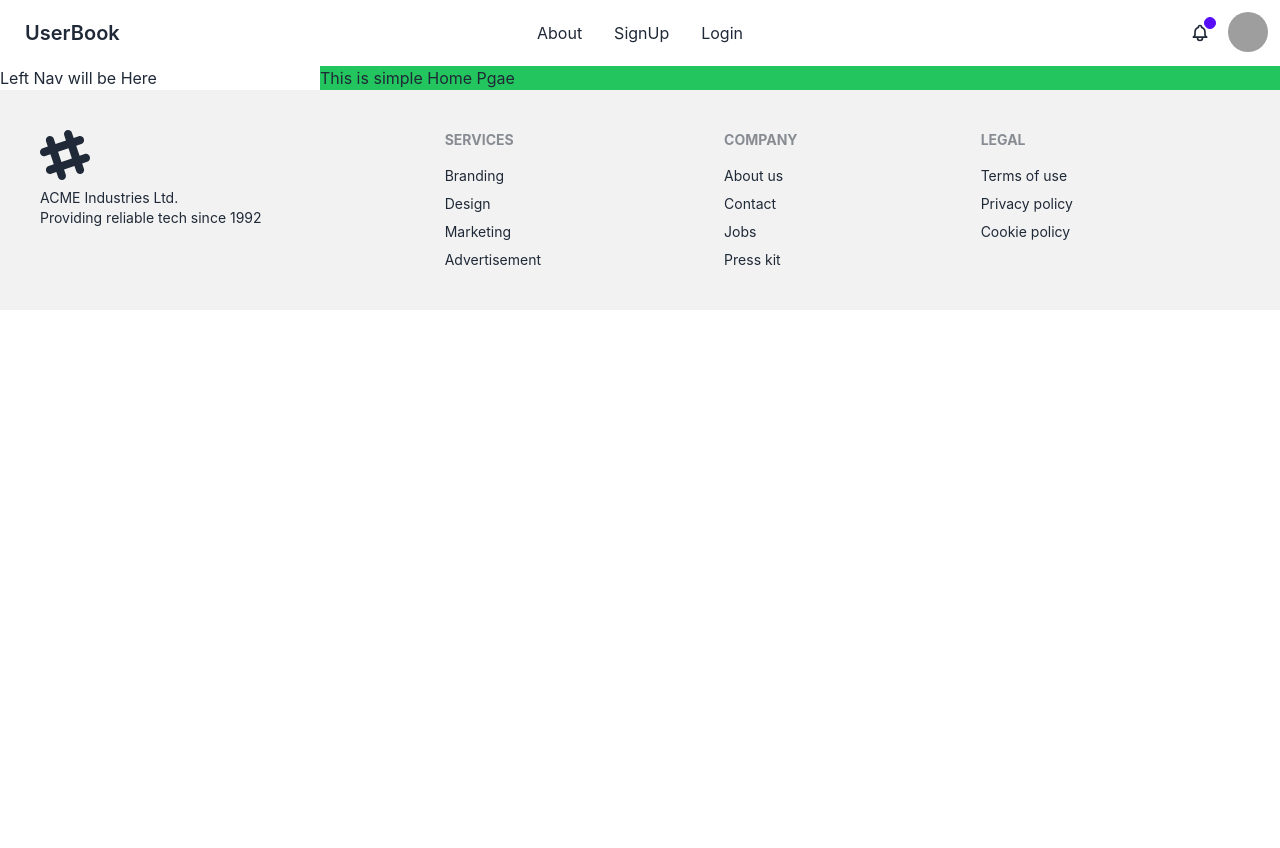
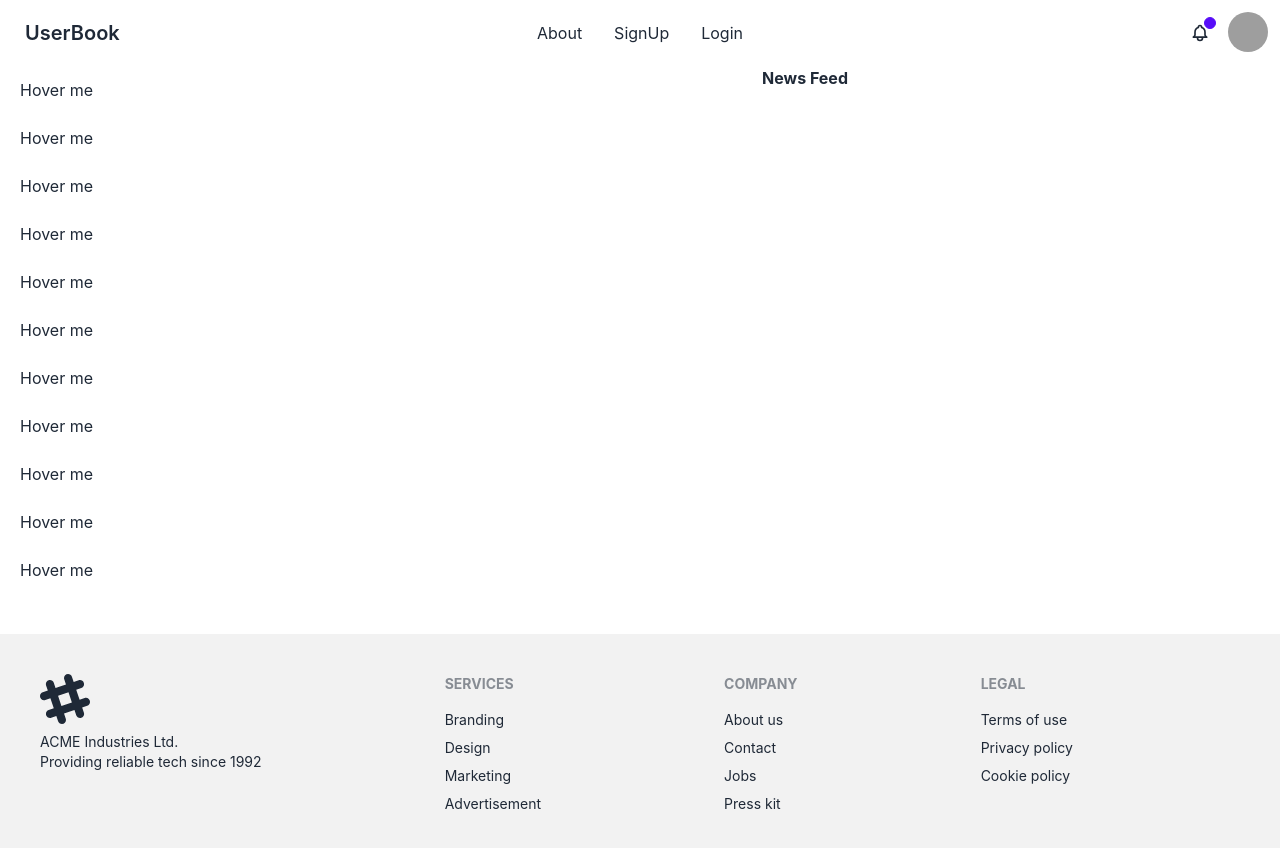
Before and after one commit to masumbillah360/user-book-client, a React (Create React App) app: page /home in a window 1280 px wide. Shown: the top 848 px of the page. Before the commit the page ends 800 px from the top, so only its background shows below. Built offline with nearby package versions, Linux system fonts and the light colour scheme; grey boxes are pictures that could not be loaded.

Commit message:
added left menu bar and make responsive

```diff
--- a/src/App.js
+++ b/src/App.js
@@ -3,7 +3,9 @@ import { router } from "./Router/Router";
 
 function App() {
   return (
-    <RouterProvider router={router} />
+    <div className="container mx-auto">
+      <RouterProvider router={router} />
+    </div>
     // <div className="App">
     //   <input
     //     accept="image/*"
--- a/src/Main/LayoutAuth.js
+++ b/src/Main/LayoutAuth.js
@@ -8,8 +8,8 @@ const LayoutAuth = () => {
   return (
     <div>
       <Header />
-      <div className="grid grid-cols-12">
-        <div className="col-span-3">
+      <div className="grid grid-cols-12 gap-10">
+        <div className="col-span-3 hidden md:block">
           <LeftNav />
         </div>
         <div className="col-span-9">
--- a/src/Pages/Home/Home.js
+++ b/src/Pages/Home/Home.js
@@ -2,8 +2,8 @@ import React from "react";
 
 const Home = () => {
   return (
-    <div className="bg-green-500">
-      <h1>This is simple Home Pgae</h1>
+    <div>
+      <h1 className="text-center font-bold">News Feed</h1>
     </div>
   );
 };
--- a/src/Pages/Shared/Footer/Footer.js
+++ b/src/Pages/Shared/Footer/Footer.js
@@ -2,7 +2,7 @@ import React from "react";
 
 const Footer = () => {
   return (
-    <footer className="footer p-10 bg-base-200 text-base-content">
+    <footer className="footer mt-10 p-10 bg-base-200 text-base-content">
       <div>
         <svg
           width="50"
--- a/src/Pages/Shared/Header/Header.js
+++ b/src/Pages/Shared/Header/Header.js
@@ -1,5 +1,6 @@
 import React from "react";
 import { Link } from "react-router-dom";
+import HeaderLink from "./HeaderLink";
 
 const Header = () => {
   const navMenu = (
@@ -20,7 +21,7 @@ const Header = () => {
     <div className="navbar bg-base-100">
       <div className="navbar-start">
         <div className="dropdown">
-          <label tabIndex={0} className="btn btn-ghost lg:hidden">
+          <label tabIndex={0} className="btn btn-ghost md:hidden">
             <svg
               xmlns="http://www.w3.org/2000/svg"
               className="h-5 w-5"
@@ -41,11 +42,12 @@ const Header = () => {
             className="menu menu-compact dropdown-content mt-3 p-2 shadow bg-base-100 rounded-box w-52"
           >
             {navMenu}
+            <HeaderLink />
           </ul>
         </div>
         <Link className="btn btn-ghost normal-case text-xl">UserBook</Link>
       </div>
-      <div className="navbar-center hidden lg:flex">
+      <div className="navbar-center hidden md:flex">
         <ul className="menu menu-horizontal p-0">{navMenu}</ul>
       </div>
       <div className="navbar-end">
@@ -79,7 +81,7 @@ const Header = () => {
             className="menu menu-compact dropdown-content mt-3 p-2 shadow bg-base-100 rounded-box w-52"
           >
             <li>
-              <Link className="justify-between">
+              <Link to="/home/user" className="justify-between">
                 Profile
                 <span className="badge">New</span>
               </Link>
--- /dev/null
+++ b/src/Pages/Shared/Header/HeaderLink.js
@@ -0,0 +1,43 @@
+import React from "react";
+
+const HeaderLink = () => {
+  return (
+    <ul className="menu d-none bg-base-100 rounded-box">
+      <li className="hover-bordered">
+        <a>Hover me</a>
+      </li>
+      <li className="hover-bordered">
+        <a>Hover me</a>
+      </li>
+      <li className="hover-bordered">
+        <a>Hover me</a>
+      </li>
+      <li className="hover-bordered">
+        <a>Hover me</a>
+      </li>
+      <li className="hover-bordered">
+        <a>Hover me</a>
+      </li>
+      <li className="hover-bordered">
+        <a>Hover me</a>
+      </li>
+      <li className="hover-bordered">
+        <a>Hover me</a>
+      </li>
+      <li className="hover-bordered">
+        <a>Hover me</a>
+      </li>
+      <li className="hover-bordered">
+        <a>Hover me</a>
+      </li>
+      <li className="hover-bordered">
+        <a>Hover me</a>
+      </li>
+      <li className="hover-bordered">
+        <a>Hover me</a>
+      </li>
+    </ul>
+  );
+};
+
+export default HeaderLink;
--- a/src/Pages/Shared/LeftNav/LeftNav.js
+++ b/src/Pages/Shared/LeftNav/LeftNav.js
@@ -1,9 +1,12 @@
 import React from "react";
+import HeaderLink from "../Header/HeaderLink";
 
 const LeftNav = () => {
   return (
     <div>
-      <h1>Left Nav will be Here</h1>
+      <div className="relative">
+        <HeaderLink />
+      </div>
     </div>
   );
 };
--- a/src/Router/Router.js
+++ b/src/Router/Router.js
@@ -5,6 +5,7 @@ import About from "../Pages/About/About";
 import Home from "../Pages/Home/Home";
 import Login from "../Pages/Login/Login";
 import Registration from "../Pages/Registration/Registration";
+import UserProfie from "../Pages/UserProfile/UserProfie";
 
 export const router = createBrowserRouter([
   {
@@ -20,6 +21,9 @@ export const router = createBrowserRouter([
   {
     path: "/home",
     element: <LayoutAuth />,
-    children: [{ path: "/home", element: <Home /> }],
+    children: [
+      { path: "/home", element: <Home /> },
+      { path: "/home/user", element: <UserProfie /> },
+    ],
   },
 ]);
```
